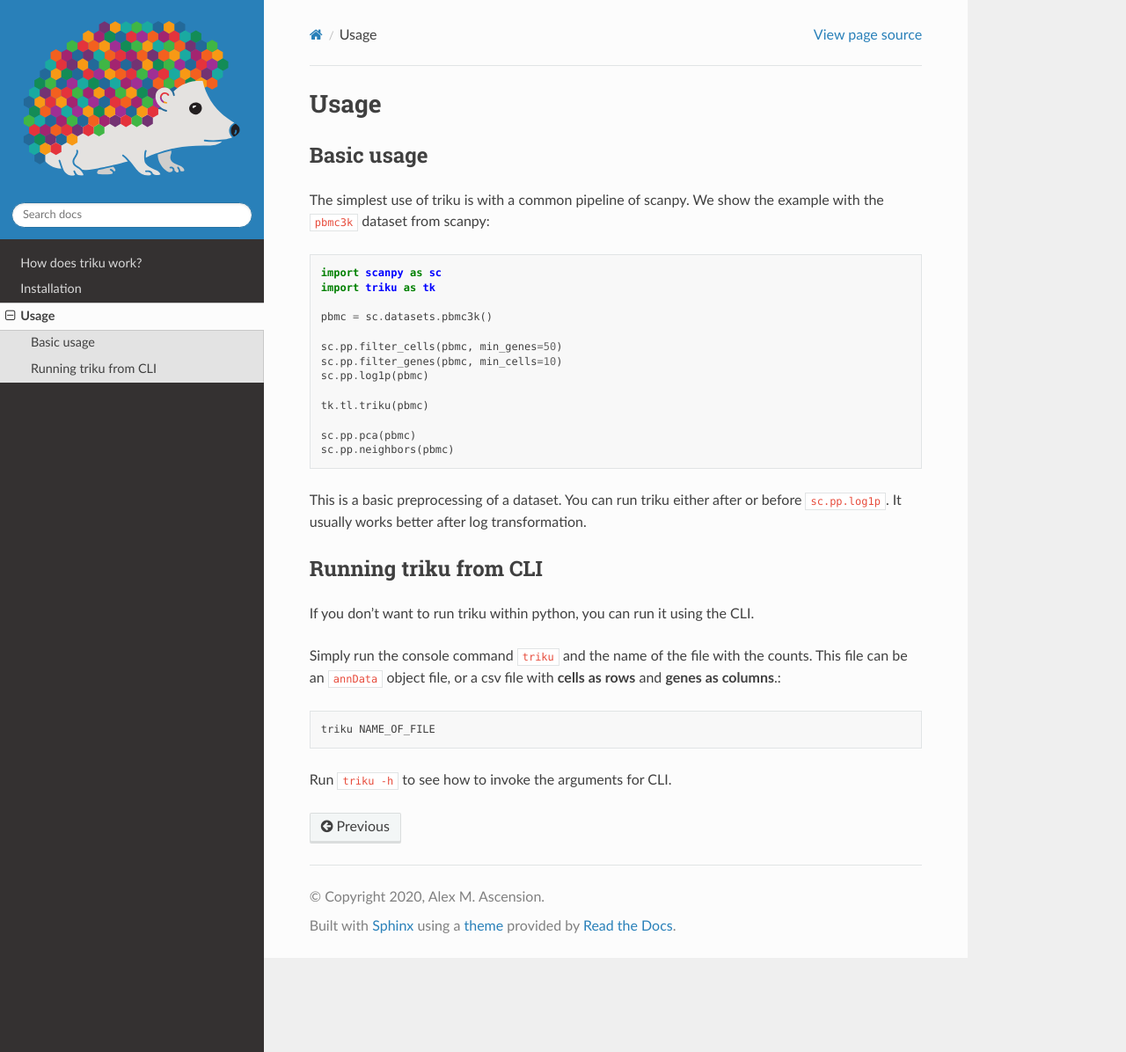
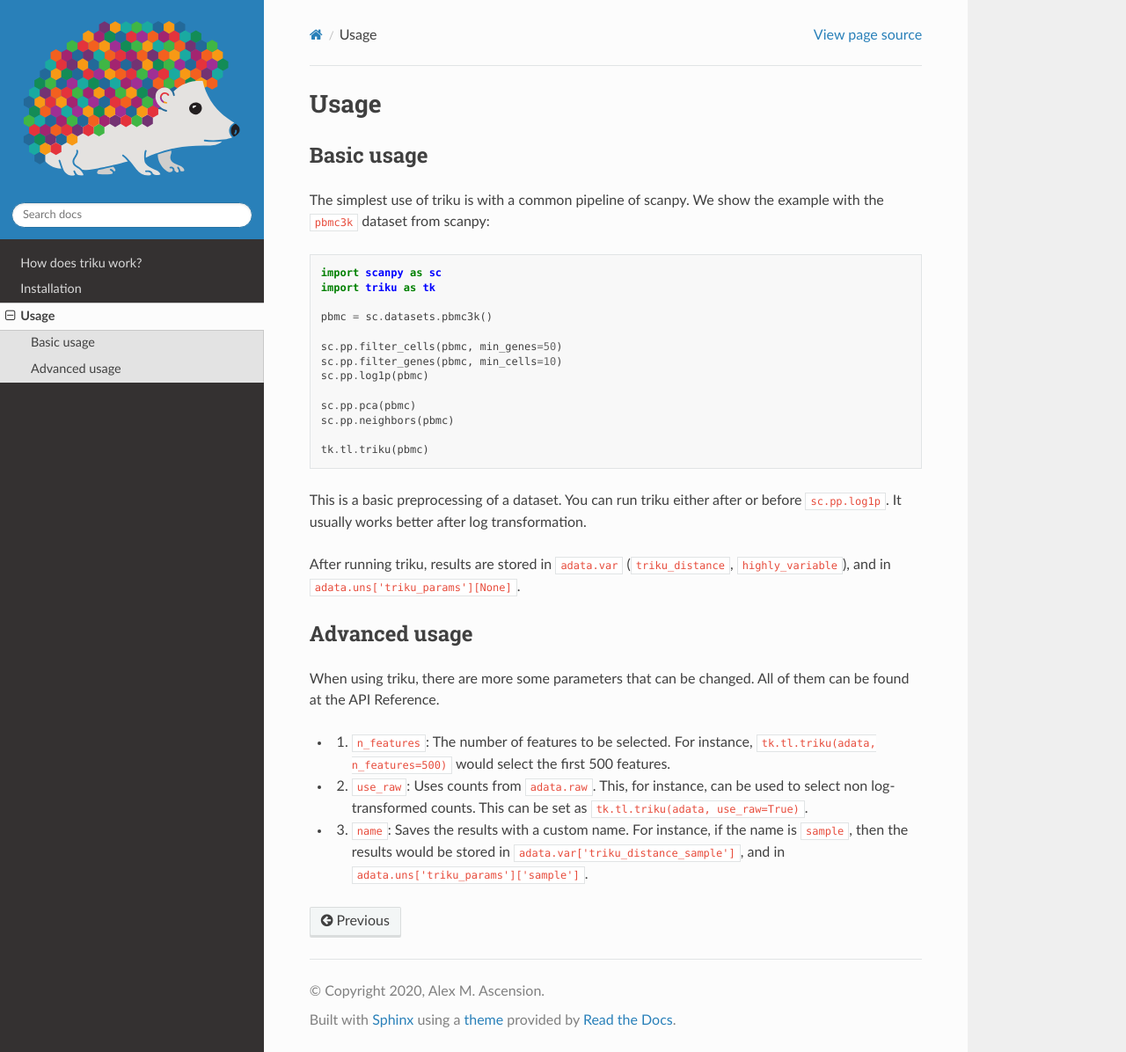
Before and after one commit to alexmascension/triku, a Sphinx documentation site: the page built from docs/source/usage.rst, in a window 1280 px wide and 1196 px high. Shown: the whole window at 88% size. Built offline with Sphinx 7.4.7 and the Read the Docs theme 2.0.0, drawn with Linux system fonts in a browser that asks for light colours.

Commit message:
Updated docs for v2

```diff
--- a/docs/source/install.rst
+++ b/docs/source/install.rst
@@ -4,7 +4,3 @@
 You can install triku by using ``pip``::
 
     pip install triku
-
-If you want to run the parallelized version (for larger datasets), you must install ray as well::
-
-    pip install ray
--- a/docs/source/triku-work.rst
+++ b/docs/source/triku-work.rst
@@ -80,4 +80,4 @@
 More!
 ~~~~~~~~~
 This is the core on how triku works. If you want to learn more about how triku
-works, you can read our paper!
+works, you can read our `bioRxiv preprint <https://www.biorxiv.org/content/10.1101/2021.02.12.430764v1>`_!
--- a/docs/source/usage.rst
+++ b/docs/source/usage.rst
@@ -16,22 +16,23 @@
     sc.pp.filter_genes(pbmc, min_cells=10)
     sc.pp.log1p(pbmc)
 
+    sc.pp.pca(pbmc)
+    sc.pp.neighbors(pbmc)
+
     tk.tl.triku(pbmc)
 
-    sc.pp.pca(pbmc)
-    sc.pp.neighbors(pbmc)
 
 This is a basic preprocessing of a dataset. You can run triku either after or before
 ``sc.pp.log1p``. It usually works better after log transformation.
 
-Running triku from CLI
-----------------------
+After running triku, results are stored in ``adata.var`` (``triku_distance``, ``highly_variable``), and
+in ``adata.uns['triku_params'][None]``.
 
-If you don't want to run triku within python, you can run it using the CLI.
 
-Simply run the console command ``triku`` and the name of the file with the counts. This file can be an
-``annData`` object file, or a csv file with **cells as rows** and **genes as columns**.::
+Advanced usage
+--------------
+When using triku, there are more some parameters that can be changed. All of them can be found at the API Reference.
 
-    triku NAME_OF_FILE
-
-Run ``triku -h`` to see how to invoke the arguments for CLI.
+*  1) ``n_features``: The number of features to be selected. For instance, ``tk.tl.triku(adata, n_features=500)`` would select the first 500 features.
+*  2) ``use_raw``: Uses counts from ``adata.raw``. This, for instance, can be used to select non log-transformed counts. This can be set as ``tk.tl.triku(adata, use_raw=True)``.
+*  3) ``name``: Saves the results with a custom name. For instance, if the name is ``sample``, then the results would be stored in ``adata.var['triku_distance_sample']``, and in ``adata.uns['triku_params']['sample']``.
```
Also changed, not shown: README.md (+2 -1 lines), docs/source/index.rst (+13 -4 lines).
